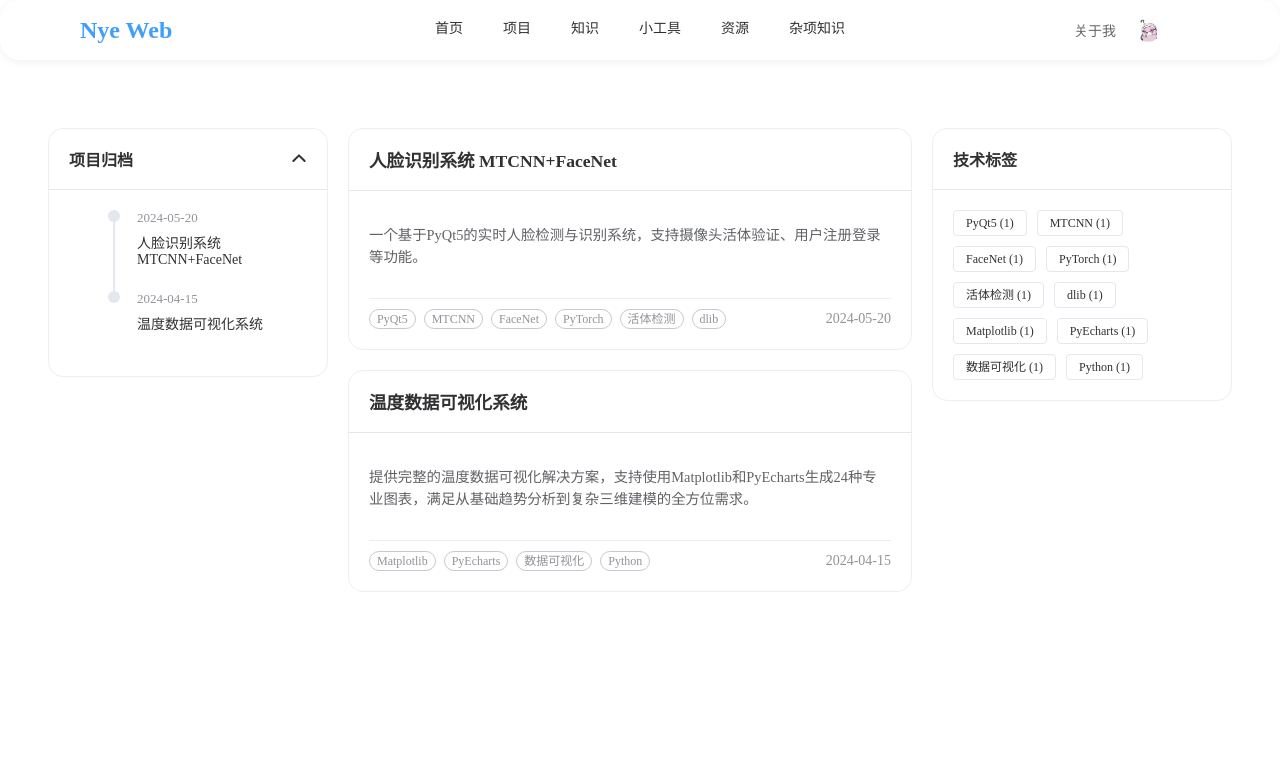
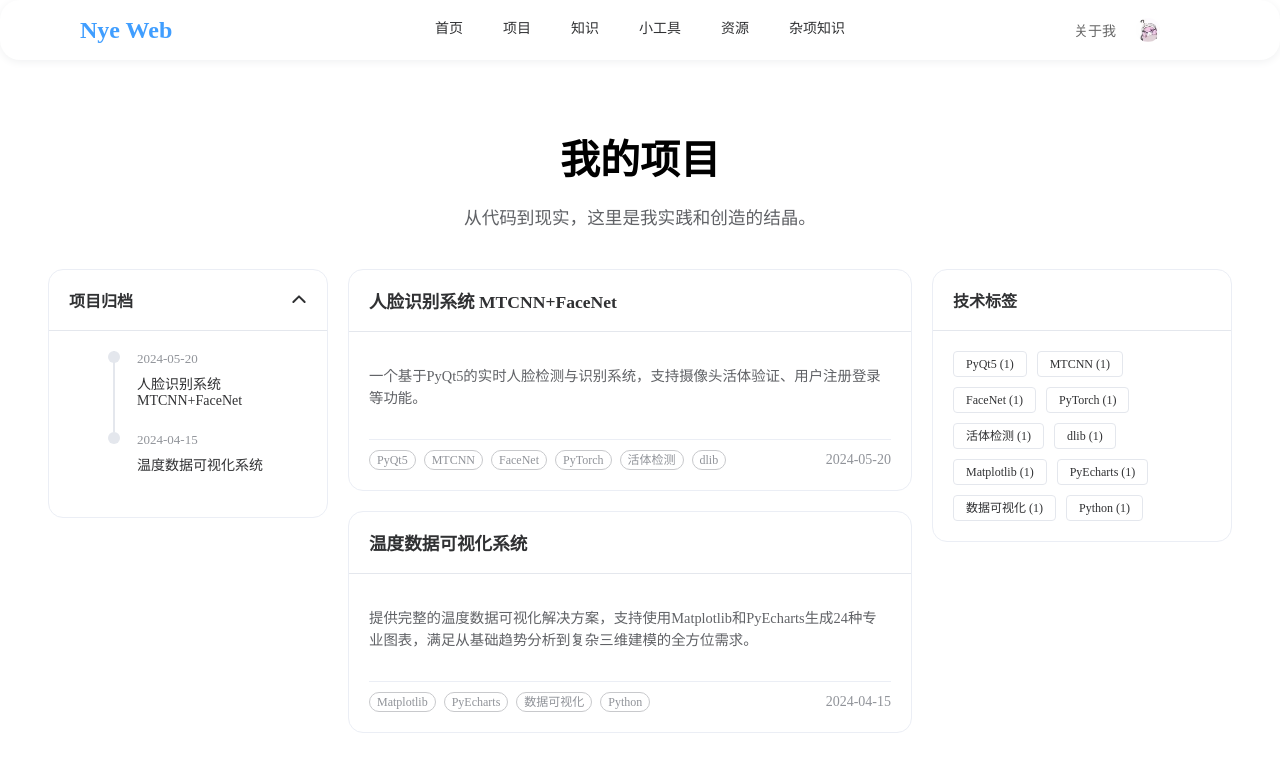
Before and after one commit to NayeyYe/NyeWeb, a Vue app: page /projects in a window 1280 px wide. Shown: the top 772 px of the page. Built offline with nearby package versions, Linux system fonts and the light colour scheme.

Commit message:
添加项目页面标题和描述，优化页面布局

```diff
--- a/src/views/Projects.vue
+++ b/src/views/Projects.vue
@@ -65,6 +65,10 @@ const handleScrollToProject = (slug) => {
 
 <template>
   <div class="page-container">
+    <div class="header">
+      <h1>我的项目</h1>
+      <p>从代码到现实，这里是我实践和创造的结晶。</p>
+    </div>
     <div class="main-content">
       <aside class="left-sidebar">
         <ProjectTimeline :projects="filteredProjects" @scroll-to-project="handleScrollToProject" />
@@ -94,6 +98,21 @@ const handleScrollToProject = (slug) => {
   max-width: 1400px;
   margin: 100px auto 40px;
   padding: 0 20px;
+}
+
+.header {
+  text-align: center;
+  margin-bottom: 40px;
+}
+
+.header h1 {
+  font-size: 2.5em;
+  margin-bottom: 10px;
+}
+
+.header p {
+  font-size: 1.1em;
+  color: #606266;
 }
 
 .main-content {
```
